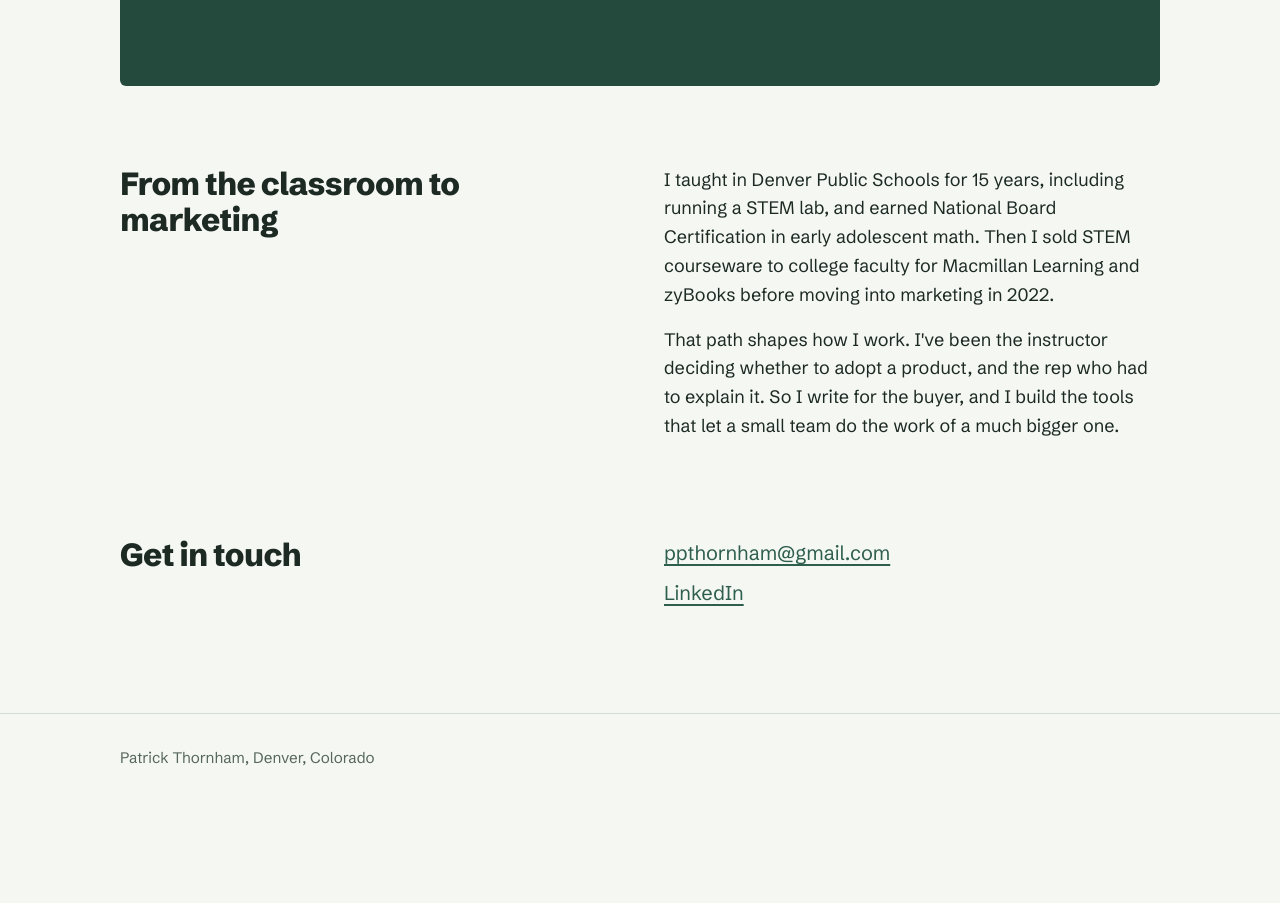
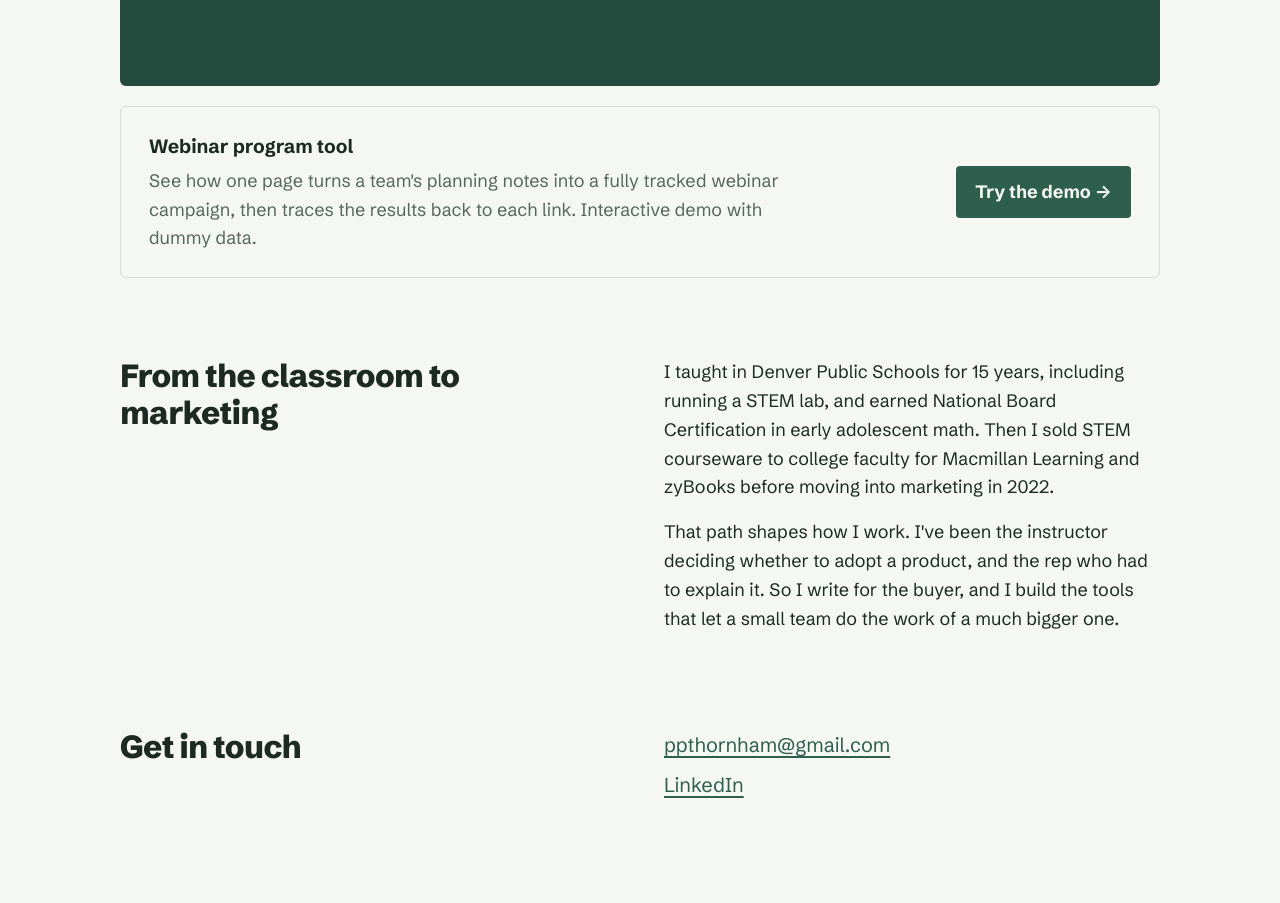
Before and after one commit to pthornham/pthornham.githuib.io, a plain HTML site: page opps/index.html in a window 1280 px wide. Shown: the part 2627-3530 px from the top of the page. Before the commit the page ends 3429 px from the top, so only its background shows below. Drawn offline with Linux system fonts and the light colour scheme.

Commit message:
Link the webinar tool demo from the main and ops pages
- Add a 'Webinar program tool' demo card under the UTM builder on / and /opps
- Link the demo from the AI tools case study result on both pages
- Marketing page intentionally left unchanged for now

Co-Authored-By: Claude Opus 5.5 <noreply@anthropic.com>
Claude-Session: https://claude.ai/code/session_01LxQRKP8EUX1WwWawuk1goq

```diff
--- a/opps/index.html
+++ b/opps/index.html
@@ -147,6 +147,17 @@
   }
   .copy:hover { border-color: var(--mark); }
   .empty { color: #C9D6CF; margin: 0; }
+  .demo-card {
+    margin-top: 1.25rem; border: 1px solid var(--line); border-radius: 6px; padding: 1.5rem 1.75rem;
+    display: flex; justify-content: space-between; align-items: center; gap: 1.5rem; flex-wrap: wrap;
+  }
+  .demo-card h3 { font-size: 1.2rem; margin: 0 0 0.35rem; }
+  .demo-card p { margin: 0; max-width: var(--measure); color: var(--muted); }
+  .demo-link {
+    font-weight: 700; text-decoration: none; white-space: nowrap;
+    background: var(--green); color: var(--paper); border-radius: 4px; padding: 0.75rem 1.2rem;
+  }
+  .demo-link:hover { background: var(--green-deep); }
 
   /* About + contact */
   .two-col { display: grid; grid-template-columns: 1fr 1fr; gap: 3rem; }
@@ -261,7 +272,7 @@
               <li>Led a four-person team that moved 250+ website videos to a new platform in 30 days, using a site-audit tool I built that a second division later adopted.</li>
             </ul>
             <h3>Result</h3>
-            <p>The whole team uses these tools, and they are a big part of why the team can stay at five people.</p>
+            <p>The whole team uses these tools, and they are a big part of why the team can stay at five people. <a href="/webinar-demo/">Try a demo of the webinar program tool</a>.</p>
           </div>
         </details>
         <details class="case">
@@ -357,6 +368,13 @@
           <p class="empty" id="utm-empty">Your links will appear here, one for each placement you choose.</p>
           <ul class="results" id="utm-results"></ul>
         </div>
+      </div>
+      <div class="demo-card">
+        <div>
+          <h3>Webinar program tool</h3>
+          <p>See how one page turns a team's planning notes into a fully tracked webinar campaign, then traces the results back to each link. Interactive demo with dummy data.</p>
+        </div>
+        <a class="demo-link" href="/webinar-demo/">Try the demo →</a>
       </div>
     </section>
 
```
Also changed, not shown: index.html (+19 -1 lines).
